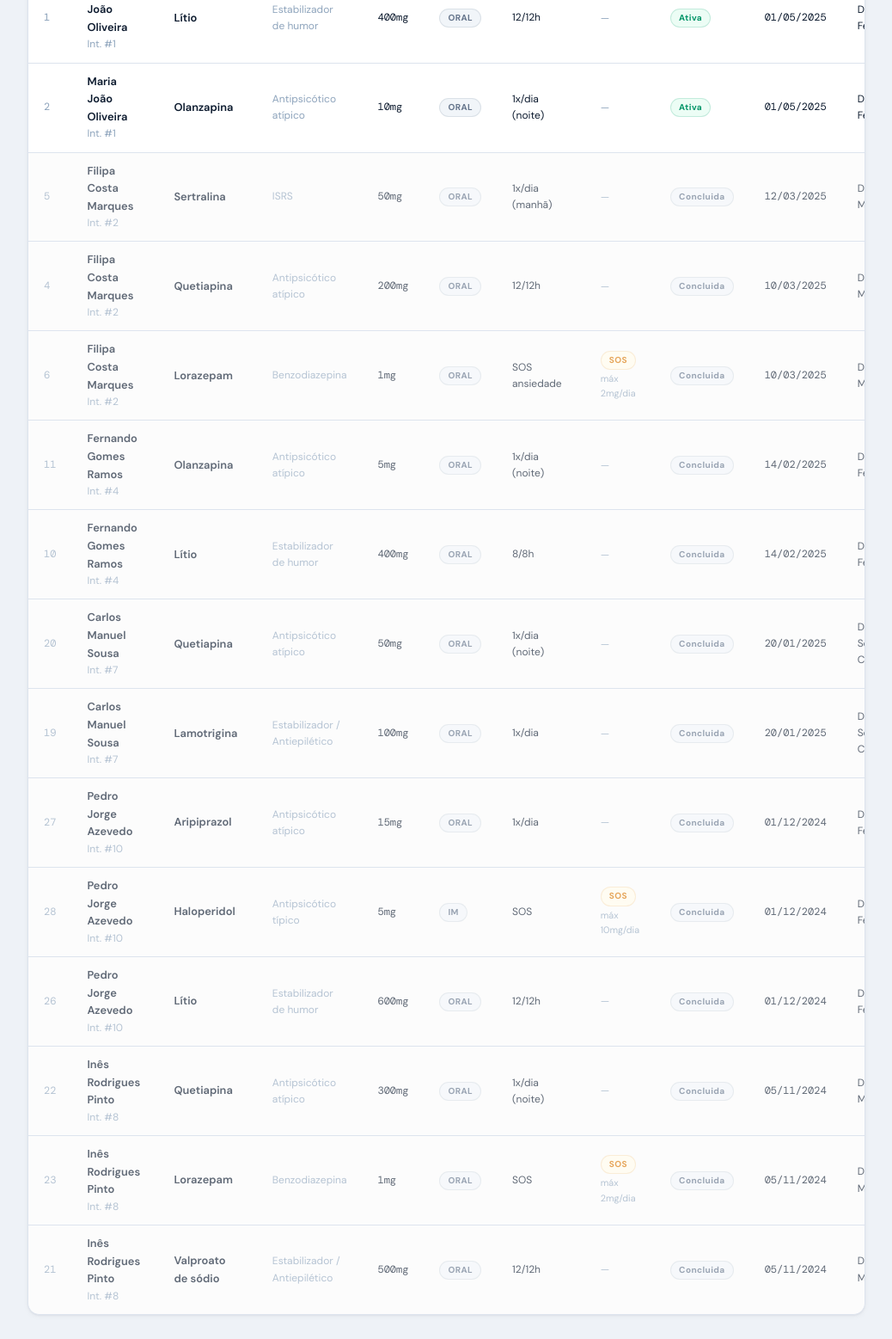
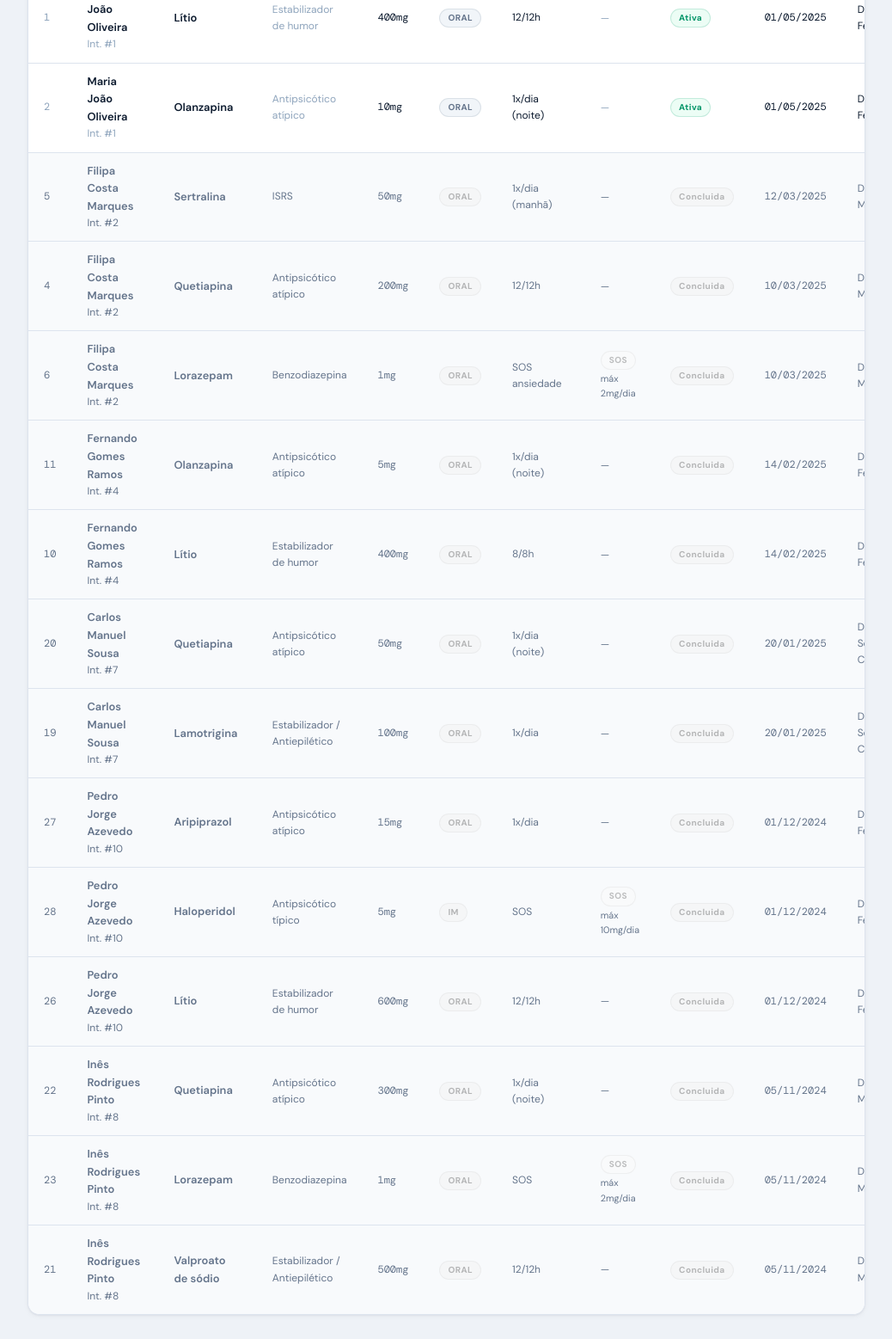
Before and after one commit to 6kz/psiqsys, a PHP site: page /prescricoes.php in a window 1280 px wide. Shown: the part 1779-3336 px from the top of the page at 86% size, without its empty margins (230-1268 px from the left). Run offline with PHP 8.4, Linux system fonts and the light colour scheme; data comes from the database, SQL or seed files in the repository; some libraries are stand-ins or nearby versions.

Commit message:
fix(prescricoes): where text in dark mode isnt visually appealing

```diff
--- a/assets/css/style.css
+++ b/assets/css/style.css
@@ -14,6 +14,9 @@
     --surface-3: #ecf0f7;
     --border: #dde4ee;
     --border-dark: #c5d0df;
+
+    --card-bg-dim: #f8fafc;
+    --text-dimmed: #64748b;
 
     /* Primária — azul mais vibrante e profissional */
     --primary: #2563eb;
@@ -1252,6 +1255,8 @@
     --shadow: 0 1px 3px rgba(0, 0, 0, .4);
     --shadow-md: 0 6px 18px rgba(0, 0, 0, .5);
     --shadow-lg: 0 12px 30px rgba(0, 0, 0, .6);
+    --card-bg-dim: #111c2a;
+    --text-dimmed: #64748b;
 }
 
 [data-theme="dark"] .topbar {
@@ -1373,3 +1378,24 @@
     font-weight: bold;
     cursor: pointer;
 }
+
+/* ============================================================
+   ESTILOS PARA LINHAS CONCLUÍDAS / CANCELADAS (Row Dimmed)
+   ============================================================ */
+tr.row-dimmed {
+    background-color: var(--card-bg-dim) !important;
+}
+
+/* Afeta o texto geral da linha e os elementos com classes de texto mutado */
+tr.row-dimmed td,
+tr.row-dimmed td .fw-600,
+tr.row-dimmed td .text-muted,
+tr.row-dimmed td .mono {
+    color: var(--text-dimmed) !important;
+}
+
+/* Garante que os badges dentro das linhas concluídas também acompanham o tom neutro */
+tr.row-dimmed .badge {
+    opacity: 0.5;
+    filter: grayscale(1);
+}
--- a/prescricoes.php
+++ b/prescricoes.php
@@ -210,7 +210,7 @@
                 </thead>
                 <tbody>
                     <?php foreach ($rows as $r): ?>
-                        <tr style="<?= in_array($r['estado'], ['concluida', 'cancelada']) ? 'opacity: 0.65; background-color: var(--card-bg-dim, #fafafa);' : '' ?>">
+                        <tr class="<?= in_array($r['estado'], ['concluida', 'cancelada']) ? 'row-dimmed' : '' ?>">
                             <td class="mono text-muted"><?= (int)$r['id_prescricao'] ?></td>
                             <td>
                                 <div class="fw-600"><?= htmlspecialchars($r['paciente']) ?></div>
```
